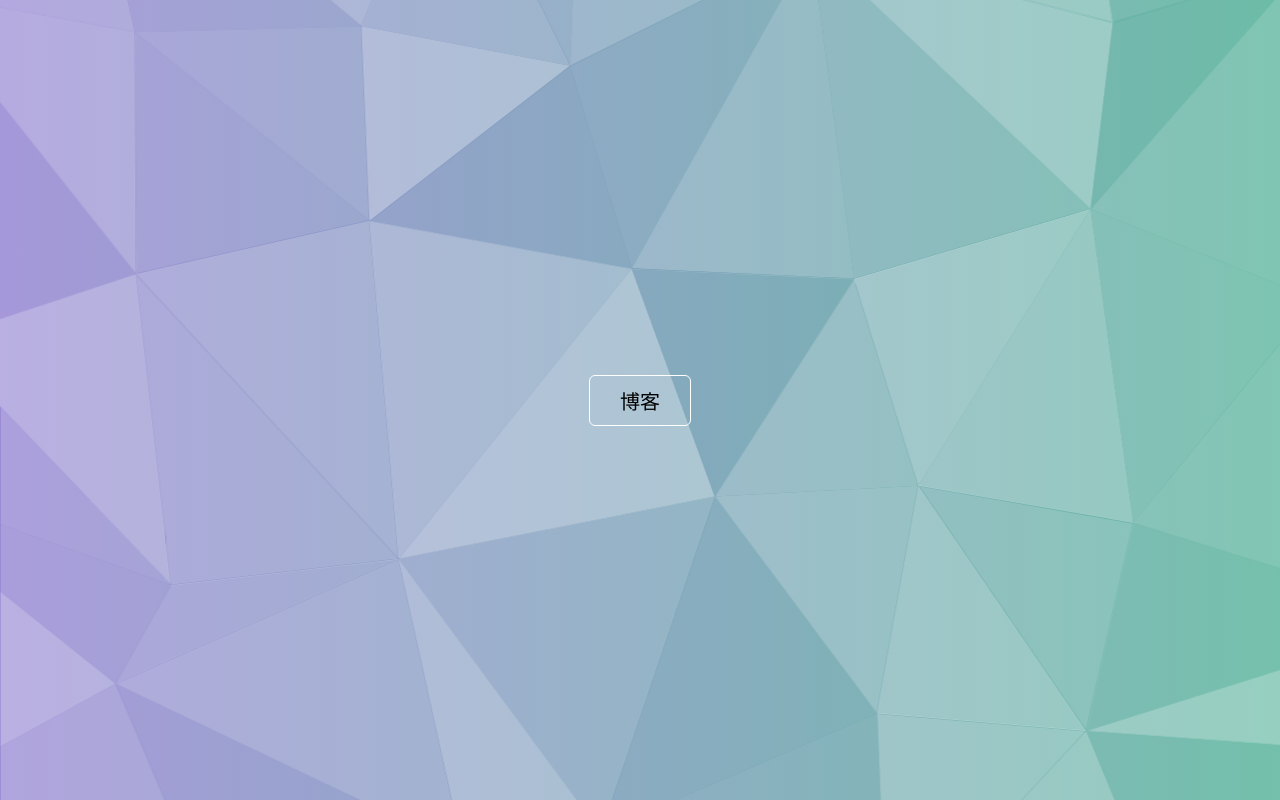
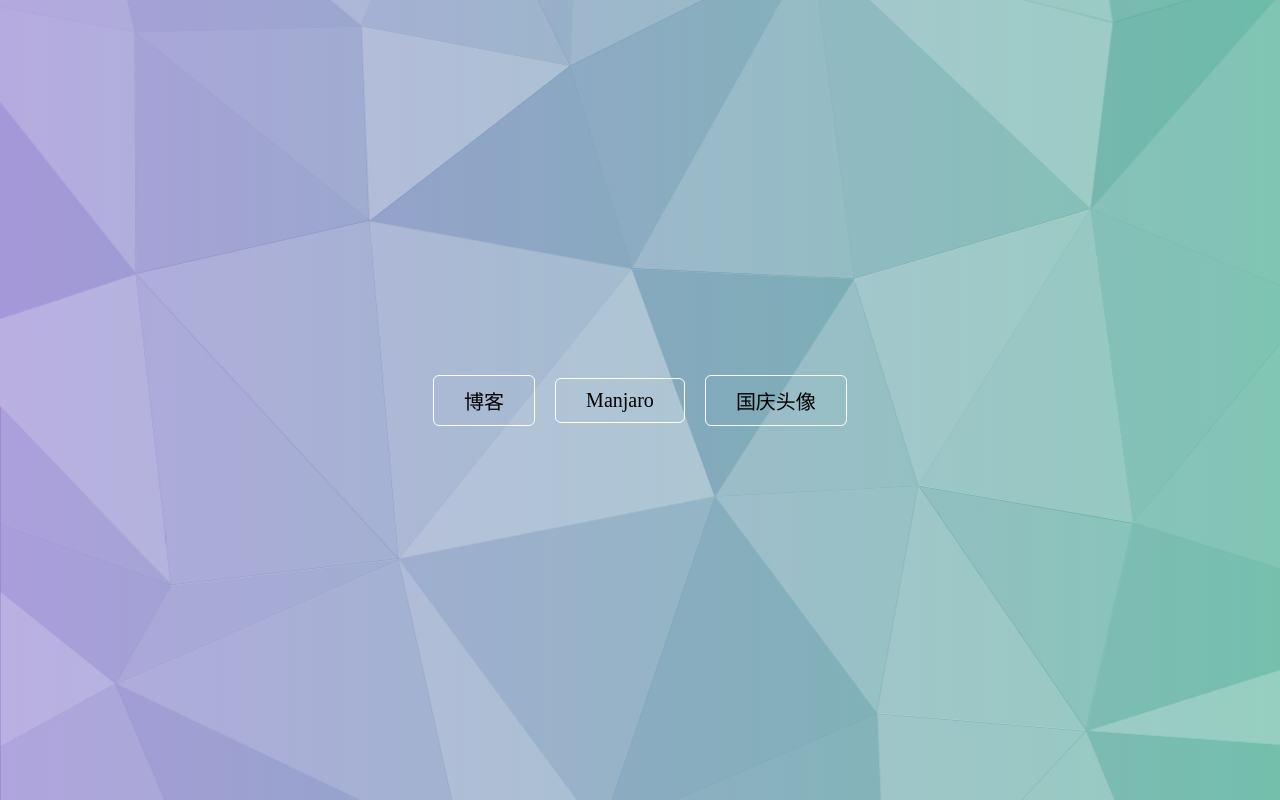
Before and after one commit to yunyuyuan/website, a plain HTML site: page index.html in a window 1280 px wide. Drawn offline with nearby package versions, Linux system fonts and the light colour scheme.

Commit message:
Update index.html

```diff
--- a/index.html
+++ b/index.html
@@ -2,7 +2,7 @@
 <html lang="en">
 <head>
     <meta charset="UTF-8">
-    <title>Title</title>
+    <title>yun yu yuan</title>
     <meta name="viewport" content="width=device-width,initial-scale=1">
     <script src="https://cdnjs.cloudflare.com/ajax/libs/gsap/1.19.1/TweenMax.min.js"></script>
     <script src="https://cdnjs.cloudflare.com/ajax/libs/stats.js/r16/Stats.min.js"></script>
@@ -52,6 +52,7 @@
             text-decoration: none;
             background: transparent;
             transition: all .1s linear;
+            margin: 0 10px;
         }
         #content a[href]:hover{
             background: black;
@@ -77,6 +78,8 @@
     </svg>
     <div id="content">
         <a href="https://blog.halberd.cn">博客</a>
+        <a href="https://manjaro.halberd.cn">Manjaro</a>
+        <a href="https://gq.halberd.cn">国庆头像</a>
     </div>
     <script>
         function init(showStats) {
```
